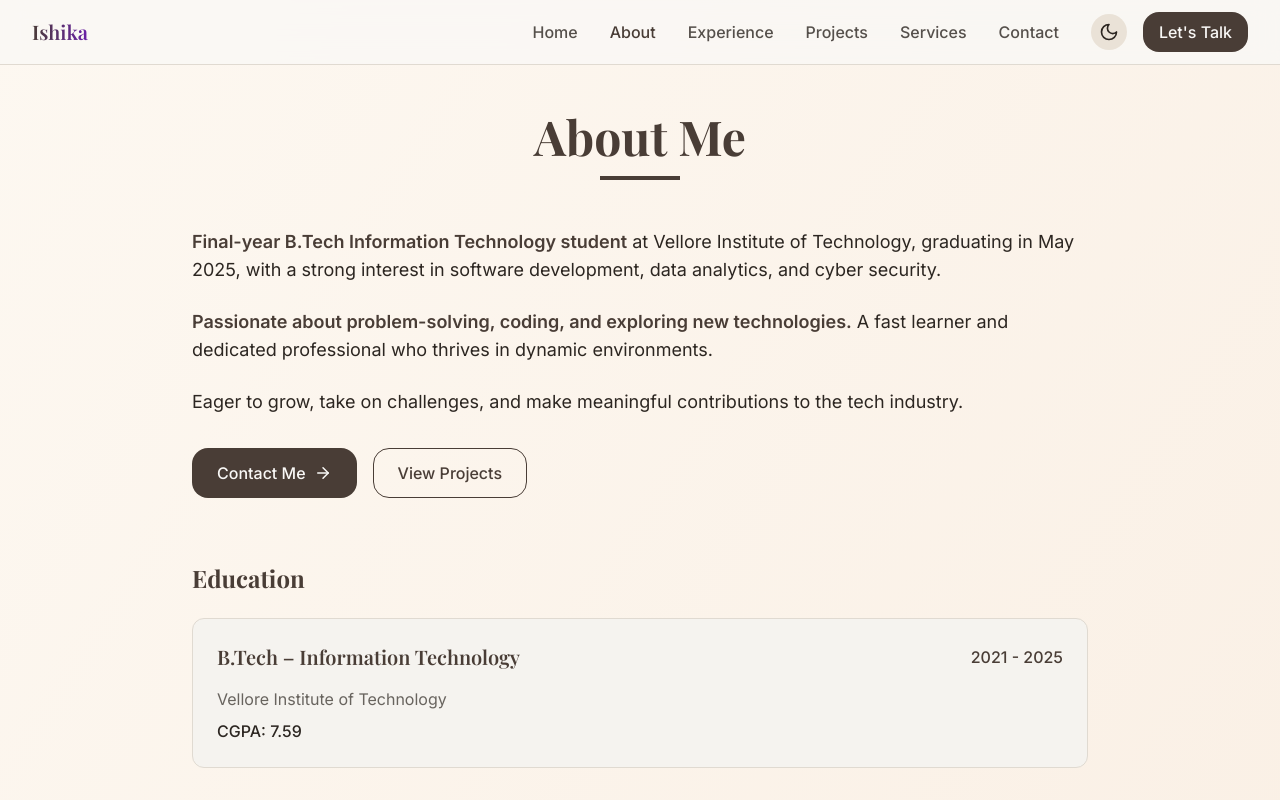
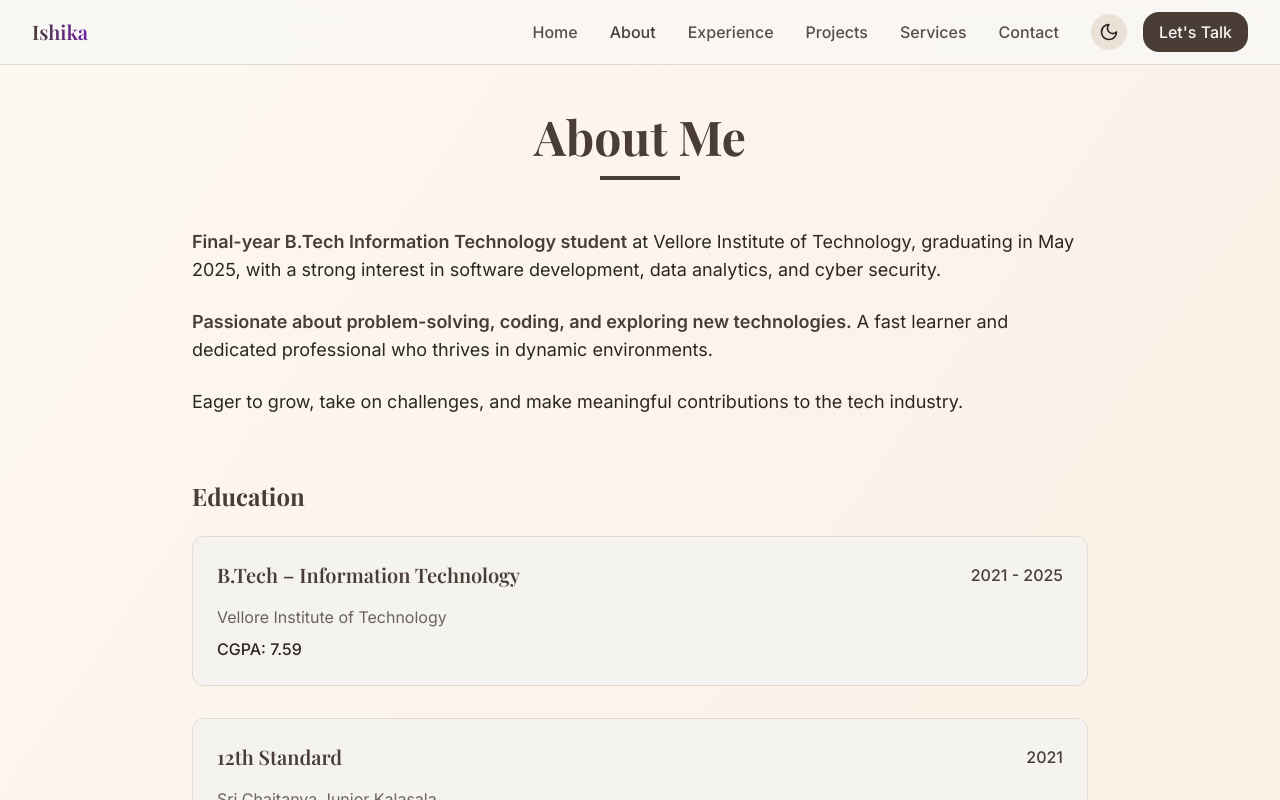
Before and after one commit to 11ishika03/ishikaworks, a React (Vite) app: page /about in a window 1280 px wide. Shown: the top 800 px of the page. Built offline with nearby package versions, Linux system fonts and the light colour scheme.

Commit message:
Remove contact and project icons from About page
Removed the "Contact Me" and "View Projects" icons from the About page.

```diff
--- a/src/pages/About.tsx
+++ b/src/pages/About.tsx
@@ -1,8 +1,6 @@
 
 import Navbar from "@/components/Navbar";
 import Footer from "@/components/Footer";
-import { ArrowRight } from "lucide-react";
-import { Link } from "react-router-dom";
 
 const About = () => {
   return (
@@ -27,15 +25,6 @@ const About = () => {
               <p className="text-lg mb-6">
                 Eager to grow, take on challenges, and make meaningful contributions to the tech industry.
               </p>
-
-              <div className="flex flex-wrap gap-4 mt-8">
-                <Link to="/contact" className="btn-primary flex items-center gap-2">
-                  Contact Me <ArrowRight size={18} />
-                </Link>
-                <Link to="/projects" className="btn-outline">
-                  View Projects
-                </Link>
-              </div>
             </div>
 
             <h2 className="text-2xl font-bold mb-6">Education</h2>
```
